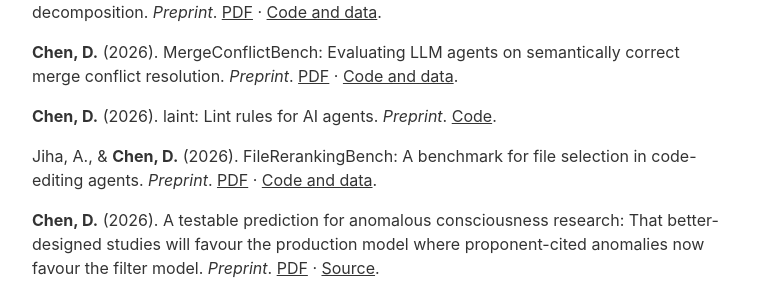
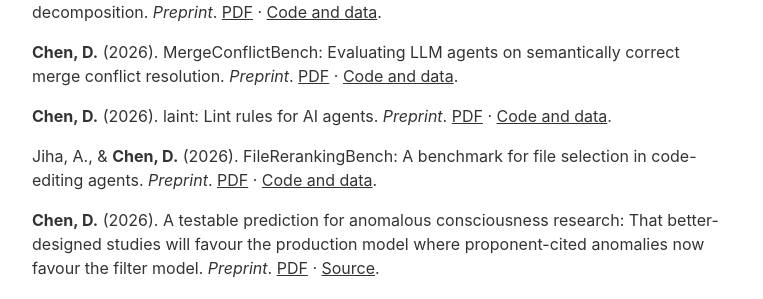
Before and after one commit to danielchen0/danielchen0.github.io, a Jekyll site: the page built from research.markdown, in a window 1280 px wide. Shown: the part 189-488 px from the top of the page, without its empty margins (258-1021 px from the left). Built offline with Jekyll 4.4.1, drawn with Linux system fonts in a browser that asks for light colours.

Commit message:
Link laint preprint PDF

```diff
--- a/research.markdown
+++ b/research.markdown
@@ -13,7 +13,7 @@ page_id: research
 </p>
 
 <p>
-    <b>Chen, D.</b> (2026). laint: Lint rules for AI agents. <i>Preprint</i>. <a href='https://github.com/Create-Inc/laint' target='_blank'>Code</a>.
+    <b>Chen, D.</b> (2026). laint: Lint rules for AI agents. <i>Preprint</i>. <a href='/papers/laint.pdf' target='_blank'>PDF</a> &middot; <a href='https://github.com/Create-Inc/laint' target='_blank'>Code and data</a>.
 </p>
 
 <p>
```
Also changed, not shown: 1 other file.
